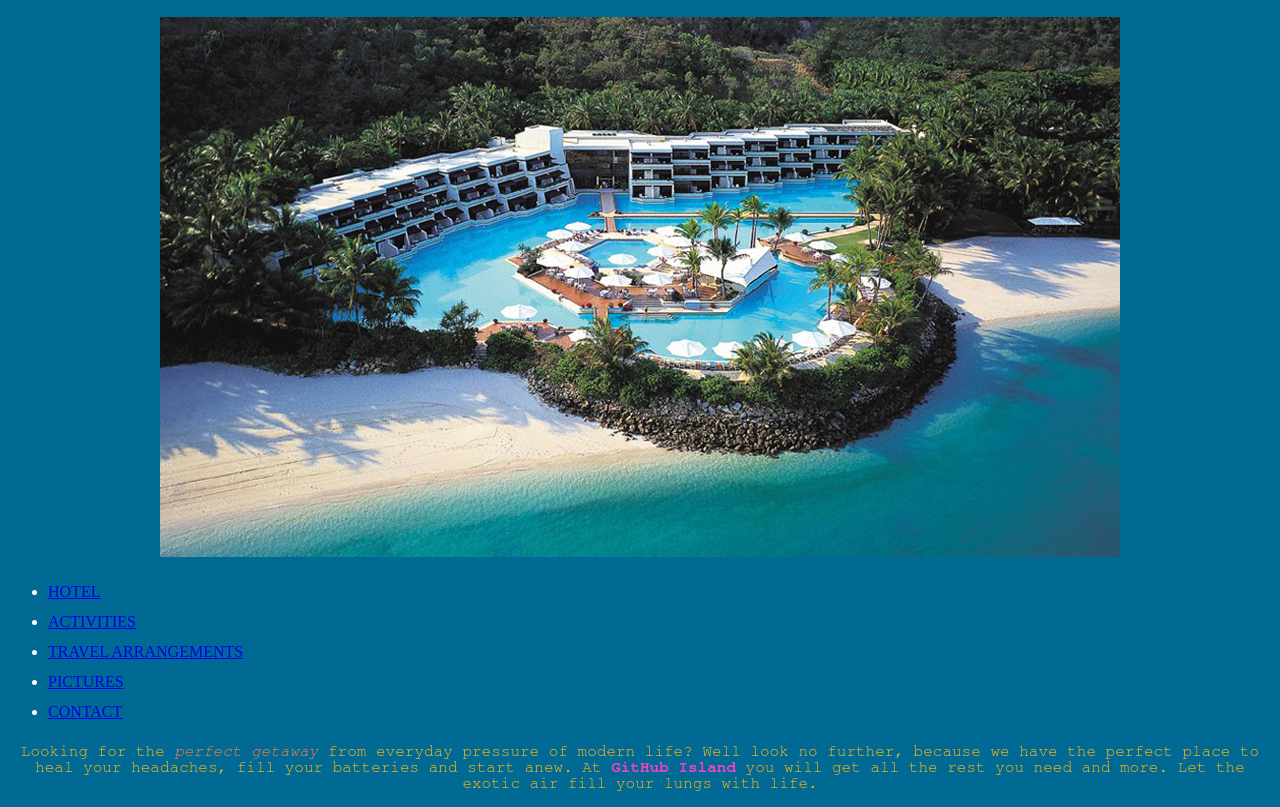
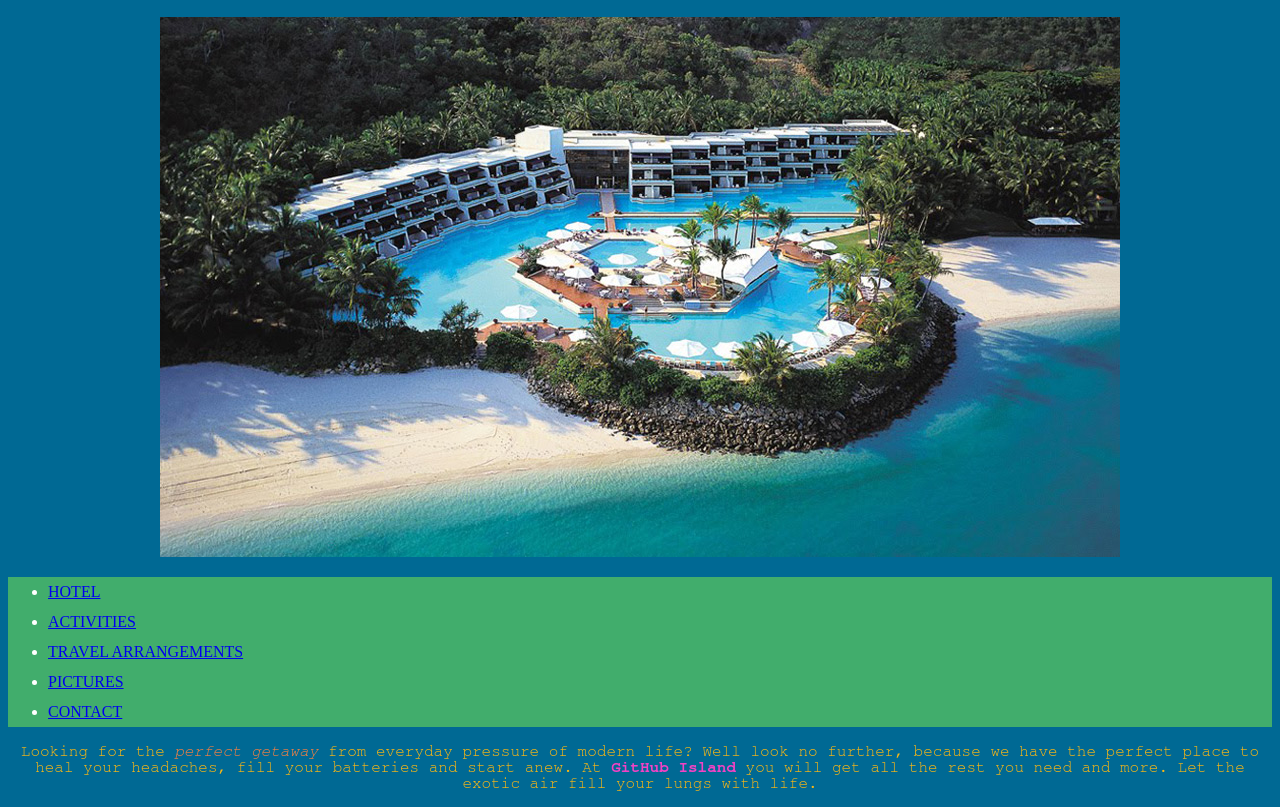
Before and after one commit to jombastic/island-resort, a plain HTML site: page index.html in a window 1280 px wide. Shown: the part 111-918 px from the top of the page. Drawn offline with Linux system fonts and the light colour scheme.

Commit message:
add background-color style to ul and ol selectors

```diff
--- a/css/styles.css
+++ b/css/styles.css
@@ -17,6 +17,7 @@ ul, ol {
   text-align: left;
   color: #FFFFFF;
   line-height: 30px;
+  background-color: #41ad6c;
 }
 
 em {
```
